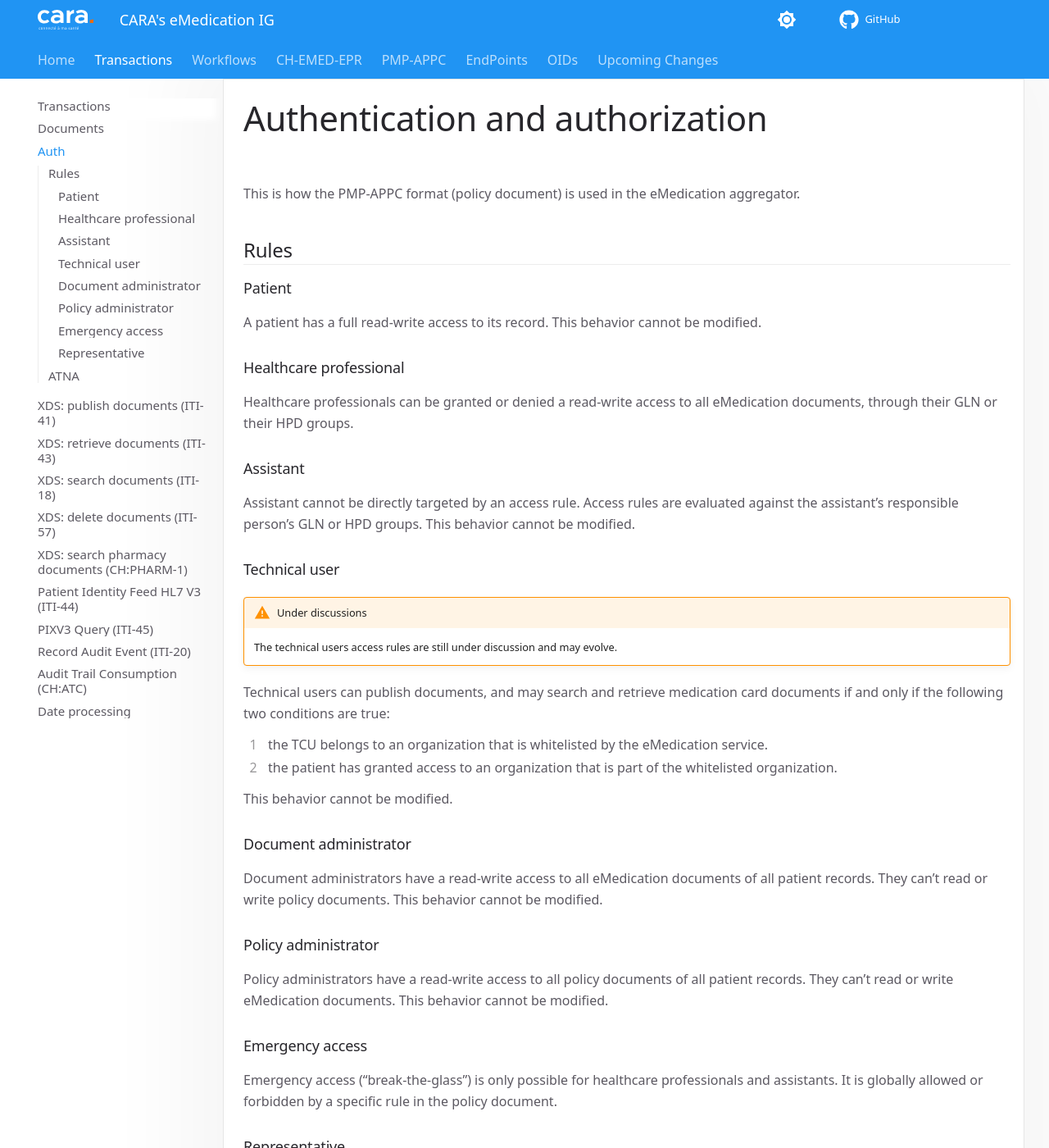
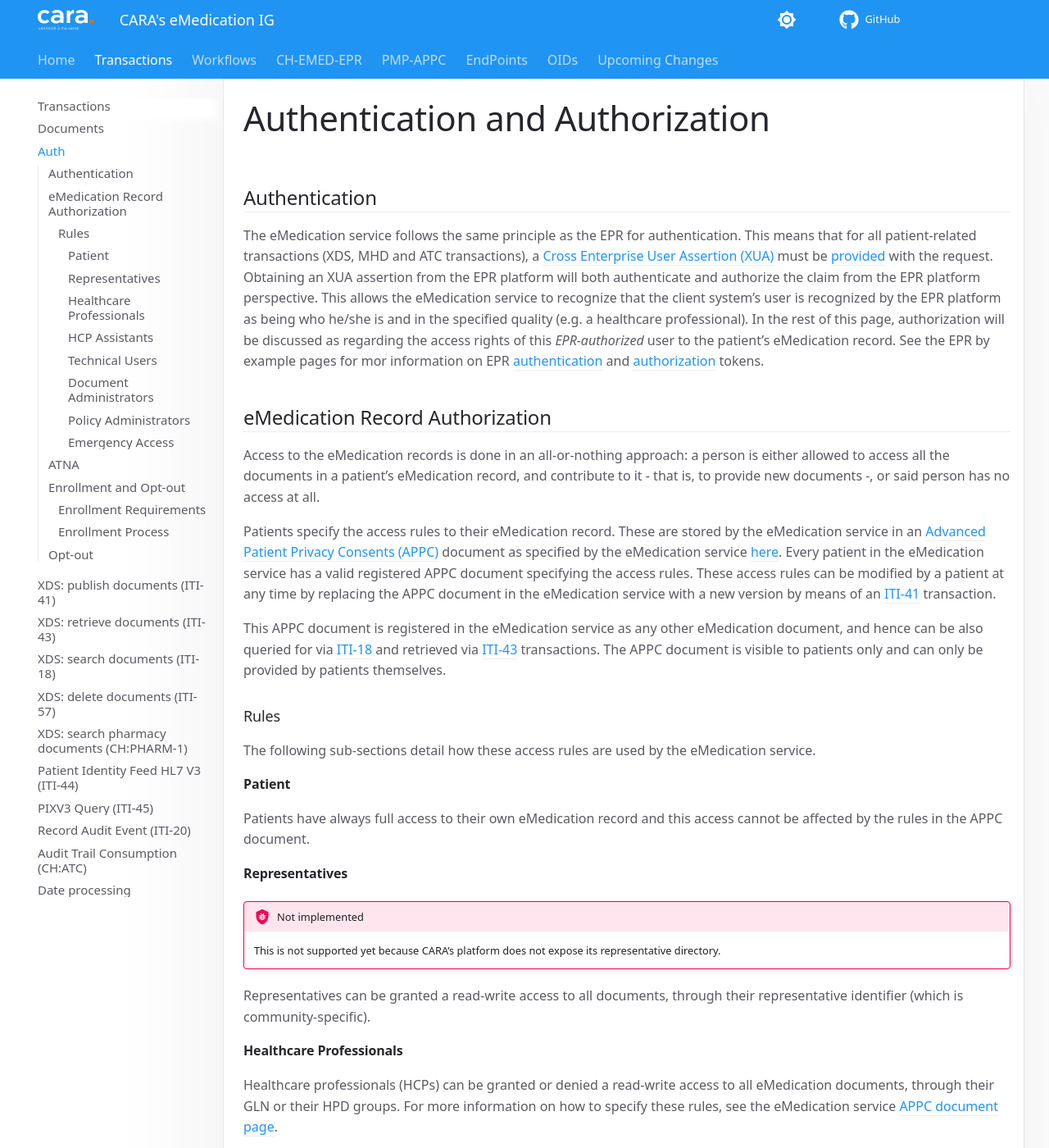
Before and after one commit to CARA-ch/emed-service-guide, an MkDocs documentation site: the page built from docs/transactions/auth.md, in a window 1280 px wide and 1400 px high. Shown: the whole window at 82% size. Built offline with MkDocs 1.6.1 and Material for MkDocs 9.7.7, drawn with Linux system fonts in a browser that asks for light colours; comment, search, counter and statistics services are not loaded; some of the changed text lies outside the part shown.

Commit message:
[#40] Improvements to auth page

```diff
--- a/docs/transactions/auth.md
+++ b/docs/transactions/auth.md
@@ -1,25 +1,41 @@
-# Authentication and authorization
+# Authentication and Authorization
 
-This is how the PMP-APPC format (policy document) is used in the eMedication aggregator.
+## Authentication
 
-## Rules
+The eMedication service follows the same principle as the EPR for authentication. This means that for all patient-related transactions (XDS, MHD and ATC transactions), a [Cross Enterprise User Assertion (XUA)](https://profiles.ihe.net/ITI/TF/Volume1/ch-13.html) must be [provided](https://profiles.ihe.net/ITI/TF/Volume2/ITI-40.html) with the request. Obtaining an XUA assertion from the EPR platform will both authenticate and authorize the claim from the EPR platform perspective. This allows the eMedication service to recognize that the client system's user is recognized by the EPR platform as being who he/she is and in the specified quality (e.g. a healthcare professional). In the rest of this page, authorization will be discussed as regarding the access rights of this _EPR-authorized_ user to the patient's eMedication record. See the EPR by example pages for mor information on EPR [authentication](https://ehealthsuisse.github.io/EPR-by-example/AuthenticateUser/) and [authorization](https://ehealthsuisse.github.io/EPR-by-example/GetXAssertion/) tokens.
 
-### Patient
+## eMedication Record Authorization
 
-A patient has a full read-write access to its record.
-This behavior cannot be modified.
+Access to the eMedication records is done in an all-or-nothing approach: a person is either allowed to access all the documents in a patient's eMedication record, and contribute to it - that is, to provide new documents -, or said person has no access at all.
 
-### Healthcare professional
+Patients specify the access rules to their eMedication record. These are stored by the eMedication service in an [Advanced Patient Privacy Consents (APPC)](https://www.ihe.net/uploadedFiles/Documents/ITI/IHE_ITI_Suppl_APPC.pdf) document as specified by the eMedication service [here](../appc/index.md). Every patient in the eMedication service has a valid registered APPC document specifying the access rules. These access rules can be modified by a patient at any time by replacing the APPC document in the eMedication service with a new version by means of an [ITI-41](iti41.md) transaction.
 
-Healthcare professionals can be granted or denied a read-write access to all eMedication documents, through their GLN or their HPD groups.
+This APPC document is registered in the eMedication service as any other eMedication document, and hence can be also queried for via [ITI-18](iti18.md) and retrieved via [ITI-43](iti43.md) transactions. The APPC document is visible to patients only and can only be provided by patients themselves.
 
-### Assistant
+### Rules
+The following sub-sections detail how these access rules are used by the eMedication service.
 
-Assistant cannot be directly targeted by an access rule.
-Access rules are evaluated against the assistant's responsible person's GLN or HPD groups.
-This behavior cannot be modified.
+#### Patient
 
-### Technical user
+Patients have always full access to their own eMedication record and this access cannot be affected by the rules in the APPC document.
+
+#### Representatives
+
+!!! bug "Not implemented"
+
+    This is not supported yet because CARA's platform does not expose its representative directory.
+
+Representatives can be granted a read-write access to all documents, through their representative identifier (which is community-specific).
+
+#### Healthcare Professionals
+
+Healthcare professionals (HCPs) can be granted or denied a read-write access to all eMedication documents, through their GLN or their HPD groups. For more information on how to specify these rules, see the eMedication service [APPC document page](../appc/index.md).
+
+#### HCP Assistants
+
+Healthcare professional assistants cannot be directly targeted by APPC access rules. Access rights of HCP assistants is determined by evaluating the assistant's responsible person's GLN and HPD groups.
+
+#### Technical Users
 
 !!! warning "Under discussions"
 
@@ -34,36 +50,56 @@ Technical users can publish documents, and may search and retrieve medication ca
 
 This behavior cannot be modified.
 
-### Document administrator
+#### Document Administrators
 
 Document administrators have a read-write access to all eMedication documents of all patient records.
 They can't read or write policy documents.
-This behavior cannot be modified.
+This behavior cannot be modified by APPC rules.
 
-### Policy administrator
+#### Policy Administrators
 
 Policy administrators have a read-write access to all policy documents of all patient records.
 They can't read or write eMedication documents.
-This behavior cannot be modified.
+This behavior cannot be modified by APPC rules.
 
-### Emergency access
+#### Emergency Access
 
-Emergency access ("break-the-glass") is only possible for healthcare professionals and assistants.
-It is globally allowed or forbidden by a specific rule in the policy document.
+Emergency access (_break-the-glass_) is only possible for healthcare professionals and assistants. It can be either globally allowed or forbidden by a specific rule in the APPC document. In absence of a explicit rule in the APPC document, the eMedication service assumes emergency access to the patient's eMedication record is allowed.
 
-### Representative
-
-!!! bug "Not implemented"
-
-    This is not supported yet because CARA's platform does not expose its representative directory.
-
-Representatives can be granted a read-write access to all documents, through their representative identifier (which is community-specific).
+Emergency access, if enabled, allows an HCP or assistant with an emergency-access-authorized XUA token by the EPR platform access to the patient's eMedication record even if the HCP would not be normally authorized by application of the policies contained in the patient's APPC document.
 
 ## ATNA
 
-The service generates ATNA messages as required by IHE and Annex 5.1.
-They will be sent to CARA's EPR Audit Record Repository if it is possible.
-Clients are expected to also generate logs and send them to the same ARR.
+The eMedication service generates audit event logs for all its internal activity as well as all the transactions with the client systems, as specified by the [Audit Trail and Node Authentication (ATNA)](https://profiles.ihe.net/ITI/TF/Volume1/ch-9.html) profile and as per the Swiss EPR regulations, and stored in its own Audit Record Repository. Additionally, all audit events that are related to a patient - and, therefore, all the transaction-related events - generated by the eMedication service are compliant with the [CH ATC](https://fhir.ch/ig/ch-atc/index.html) profile, as required by the EPR regulations. These patient audit events can be retrieved by client systems by means of a [CH ATC transaction](chatc.md), supported by the eMedication service.
 
-As of yet, it's unsure if die Post's platform can accept these audit messages.
-If not, another ARR will have to be deployed by CARA.
+__All client systems are also obliged__ to generate audit events for all the transactions with the eMedication service and send them to the eMedication service Audit Record Repository by means of a [Record Audit Event (ITI-20)](iti20.md) transaction. All patient-related events should be CH ATC compliant.
+
+## Enrollment and Opt-out
+
+### Enrollment Requirements
+In order to be enrolled, a patient must fulfill the following requirements:
+
+- The patient must have an active EPR and the system enrolling the patient must know the associated EPR-SPID.
+- The system must be in a position to immediately [provide](iti41.md) a valid [APPC document](../appc/index.md) for the enrolling patient.
+
+### Enrollment Process
+In order to register a patient in the eMedication service, a client system must perform the following steps:
+
+1. Perform a [PIX feed](iti44.md) to register the patient id in the eMedication service.
+2. [Provide](iti41.md) the [APPC document](../appc/index.md) for the patient.
+
+!!! warning
+
+    __Systems must absolutely ensure they can provide the APPC document immediately after completing the ITI-44 transaction__. Failure to do so will create a dangling registration in which the eMedication service will have a registered PMP-PID for the patient but it will not recognize its registration (ITI-45 will not recognize the patient ids) until an APPC document is provided. No other transactions than an ITI-41 to provide the APPC document will be allowed in the meantime.
+
+!!! warning
+
+    These rules are currently under revision by CARA, particularly regarding the patient's formal consent to use the eMedication service, and might change before, during or after completion of the pilot program of the eMedication service.
+
+## Opt-out
+
+Patients can opt out of the eMedication service at any time. This is simply done by deleting their current APPC document via an [ITI-57](iti57.md) transaction. Completion of this transaction will permanently delete the enterity of the patient's eMedication record.
+
+!!! warning
+
+    The removal of the patient's eMedication record is irreversible. After deletion of the record, the patient will be allowed to open an eMedication record again at any time, but the contents of the previous eMedication record cannot and will not be restored.
```
